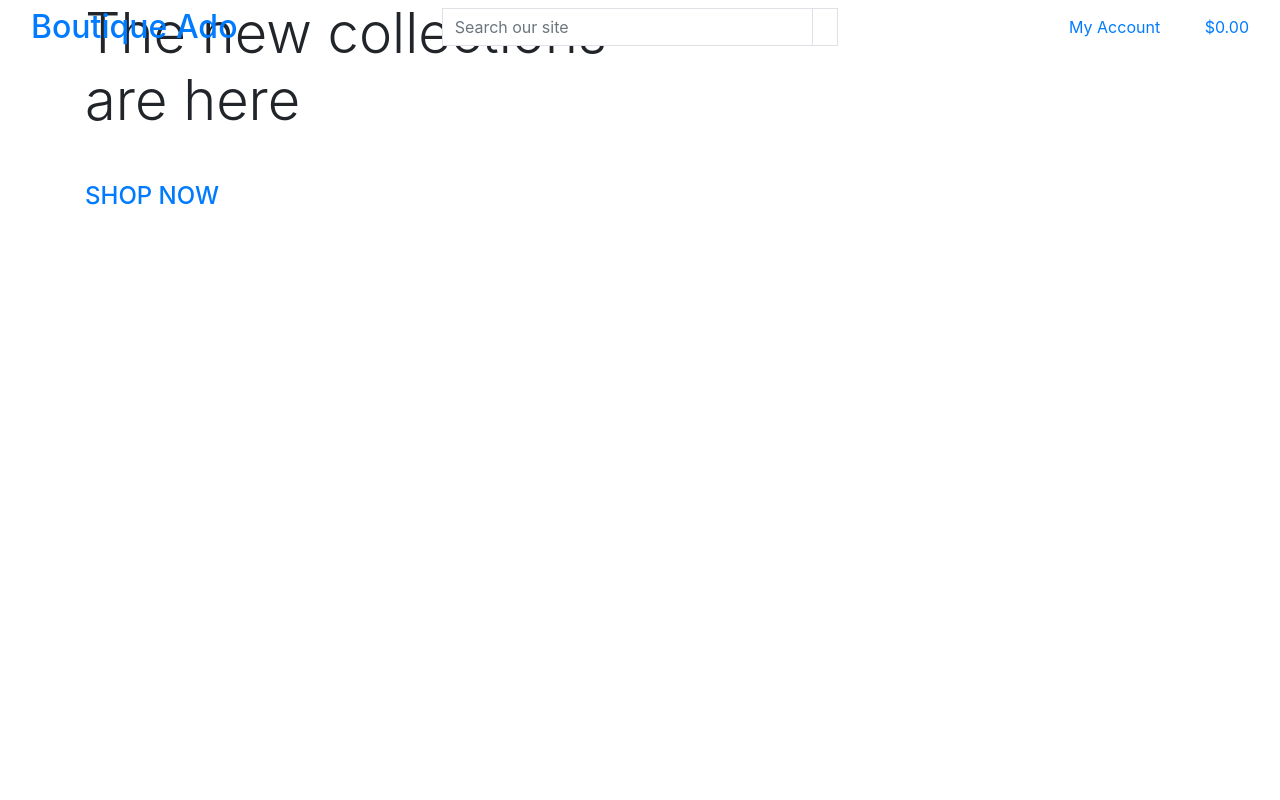
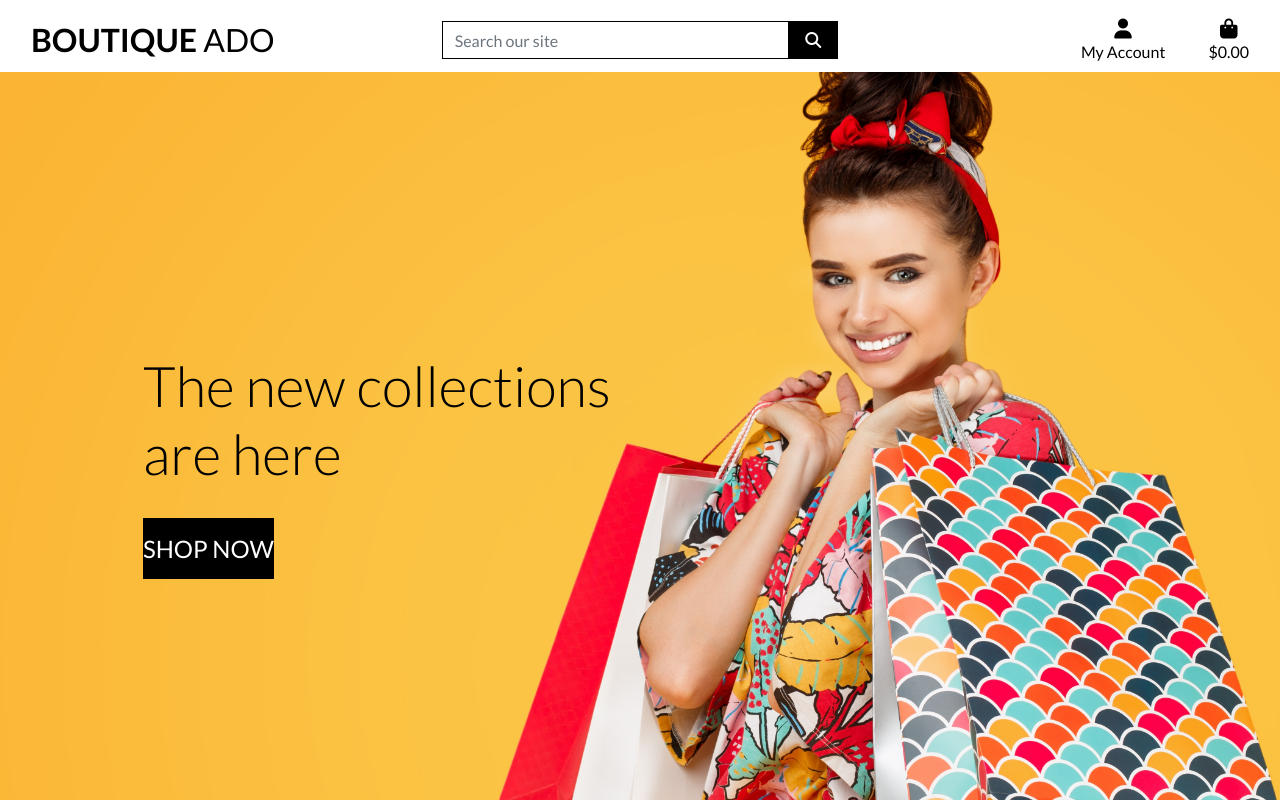
Before and after one commit to dimispapa/boutique-ado-dp, a Django app: page / in a window 1280 px wide. Run offline with Django 3.2, Linux system fonts and the light colour scheme; some libraries are stand-ins or nearby versions.

Commit message:
feat: completed homepage header + css

```diff
--- a/boutique_ado/settings.py
+++ b/boutique_ado/settings.py
@@ -147,6 +147,10 @@ USE_TZ = True
 # https://docs.djangoproject.com/en/3.2/howto/static-files/
 
 STATIC_URL = '/static/'
+STATICFILES_DIRS = (os.path.join(BASE_DIR, 'static'),)
+
+MEDIA_URL = '/media/'
+MEDIA_ROOT = os.path.join(BASE_DIR, 'media')
 
 # Default primary key field type
 # https://docs.djangoproject.com/en/3.2/ref/settings/#default-auto-field
--- a/boutique_ado/urls.py
+++ b/boutique_ado/urls.py
@@ -15,9 +15,11 @@ Including another URLconf
 """
 from django.contrib import admin
 from django.urls import path, include
+from django.conf import settings
+from django.conf.urls.static import static
 
 urlpatterns = [
     path('admin/', admin.site.urls),
     path('accounts/', include('allauth.urls')),
     path('', include('home.urls'))
-]
+] + static(settings.MEDIA_URL, document_root=settings.MEDIA_ROOT)
--- a/home/templates/home/index.html
+++ b/home/templates/home/index.html
@@ -20,7 +20,7 @@
             </h1>
             <div class="my-5">
                 <h4>
-                    <a class="shop-now-button btn-btn-lg round-0 text-uppercase py-3">Shop Now</a>
+                    <a href="" class="shop-now-button btn-btn-lg round-0 text-uppercase py-3">Shop Now</a>
                 </h4>
             </div>
         </div>
--- /dev/null
+++ b/static/css/base.css
@@ -0,0 +1,81 @@
+html {
+    height: 100%;
+}
+
+body {
+    background: url('/media/homepage_background_cropped.jpg') no-repeat center center fixed;
+    background-size: cover;
+    height: calc(100vh - 164px);
+    color: #555;
+    font-family: 'Lato';
+}
+
+/* from Bulma */
+.icon {
+    align-items: center;
+    display: inline-flex;
+    justify-content: center;
+    height: 1.5rem;
+    width: 1.5rem;
+}
+
+.logo-font {
+    text-transform: uppercase;
+}
+
+.main-logo-link {
+    width: fit-content;
+}
+
+.shop-now-button {
+    background: black;
+    color: white;
+    min-width: 260px;
+}
+
+.btn-black {
+    background: black;
+    color: white;
+}
+
+.shop-now-button:hover,
+.shop-now-button:active,
+.shop-now-button:focus,
+.btn-black:hover,
+.btn-black:active,
+.btn-black:focus {
+    background: #222;
+    color: white;
+}
+
+.text-black {
+    color: #000 !important;
+}
+
+.border-black {
+    border: 1px solid black !important;
+}
+
+/* -------------------------------- Media Queries */
+
+/* Slightly larger container on xl screens */
+@media (min-width: 1200px) {
+  .container {
+    max-width: 80%;
+  }
+}
+
+/* fixed top navbar only on medium and up */
+@media (min-width: 992px) {
+    .fixed-top-desktop-only {
+        position: fixed;
+        top: 0;
+        right: 0;
+        left: 0;
+        z-index: 1030;
+    }
+
+    .header-container {
+        padding-top: 164px;
+    }
+}
--- a/templates/base.html
+++ b/templates/base.html
@@ -6,30 +6,38 @@
 <head>
 
     {% block meta %}
+    <meta http-equiv="X-UA-Compatible" content="ie=edge">
     <meta charset="utf-8">
     <meta name="viewport" content="width=device-width, initial-scale=1, shrink-to-fit=no">
-    <meta http-equiv="X-UA-Compatible" content="ie=edge">
     {% endblock %}
 
     {% block extra_meta %}
     {% endblock %}
 
-    {% block core_css %}
-    <link rel="stylesheet" href="https://cdn.jsdelivr.net/npm/bootstrap@4.6.2/dist/css/bootstrap.min.css"
-        integrity="sha384-xOolHFLEh07PJGoPkLv1IbcEPTNtaed2xpHsD9ESMhqIYd0nLMwNLD69Npy4HI+N" crossorigin="anonymous">
+    {% block corecss %}
+    <link rel="stylesheet" href="https://stackpath.bootstrapcdn.com/bootstrap/4.4.1/css/bootstrap.min.css"
+        integrity="sha384-Vkoo8x4CGsO3+Hhxv8T/Q5PaXtkKtu6ug5TOeNV6gBiFeWPGFN9MuhOf23Q9Ifjh" crossorigin="anonymous">
+    <link rel="preconnect" href="https://fonts.googleapis.com">
+    <link rel="preconnect" href="https://fonts.gstatic.com" crossorigin>
+    <link
+        href="https://fonts.googleapis.com/css2?family=Exo:ital,wght@0,100..900;1,100..900&family=Lato:ital,wght@0,100;0,300;0,400;0,700;0,900;1,100;1,300;1,400;1,700;1,900&family=Roboto:ital,wght@0,100;0,300;0,400;0,500;0,700;0,900;1,100;1,300;1,400;1,500;1,700;1,900&display=swap"
+        rel="stylesheet">
+    <link rel="stylesheet" href="{% static 'css/base.css' %}">
     {% endblock %}
 
     {% block extra_css %}
     {% endblock %}
 
-    {% block core_js %}
-    <script src="https://cdn.jsdelivr.net/npm/jquery@3.5.1/dist/jquery.min.js"
-        integrity="sha256-9/aliU8dGd2tb6OSsuzixeV4y/faTqgFtohetphbbj0=" crossorigin="anonymous"></script>
-    <script src="https://cdn.jsdelivr.net/npm/popper.js@1.16.1/dist/umd/popper.min.js"
-        integrity="sha384-9/reFTGAW83EW2RDu2S0VKaIzap3H66lZH81PoYlFhbGU+6BZp6G7niu735Sk7lN" crossorigin="anonymous">
+    {% block corejs %}
+    <script src="https://kit.fontawesome.com/3f60c2fc78.js" crossorigin="anonymous"></script>
+    <script src="https://code.jquery.com/jquery-3.4.1.slim.min.js"
+        integrity="sha384-J6qa4849blE2+poT4WnyKhv5vZF5SrPo0iEjwBvKU7imGFAV0wwj1yYfoRSJoZ+n" crossorigin="anonymous">
     </script>
-    <script src="https://cdn.jsdelivr.net/npm/bootstrap@4.6.2/dist/js/bootstrap.min.js"
-        integrity="sha384-+sLIOodYLS7CIrQpBjl+C7nPvqq+FbNUBDunl/OZv93DB7Ln/533i8e/mZXLi/P+" crossorigin="anonymous">
+    <script src="https://cdn.jsdelivr.net/npm/popper.js@1.16.0/dist/umd/popper.min.js"
+        integrity="sha384-Q6E9RHvbIyZFJoft+2mJbHaEWldlvI9IOYy5n3zV9zzTtmI3UksdQRVvoxMfooAo" crossorigin="anonymous">
+    </script>
+    <script src="https://stackpath.bootstrapcdn.com/bootstrap/4.4.1/js/bootstrap.min.js"
+        integrity="sha384-wfSDF2E50Y2D1uUdj0O3uMBJnjuUD4Ih7YwaYd1iqfktj0Uod8GCExl3Og8ifwB6" crossorigin="anonymous">
     </script>
     {% endblock %}
 
@@ -41,12 +49,10 @@
 
 <body>
     <header class="container-fluid fixed-top">
-        <div class="row">
+        <div id="topnav" class="row bg-white pt-lg-2 d-none d-lg-flex">
             <div class="col-12 col-lg-4 my-auto py-1 py-lg-0 text-center text-lg-left">
                 <a href="{% url 'home' %}" class="nav-link main-logo-link">
-                    <h2 class="logo-font text-black my-0">
-                        <strog>Boutique</strog> Ado
-                    </h2>
+                    <h2 class="logo-font text-black my-0"><strong>Boutique</strong> Ado</h2>
                 </a>
             </div>
             <div class="col-12 col-lg-4 my-auto py-1 py-lg-0">
@@ -104,6 +110,7 @@
                     </li>
                 </ul>
             </div>
+            <div class="col-12 col-lg-4 my-auto py-1 py-lg-0"></div>
         </div>
     </header>
 
@@ -117,8 +124,9 @@
     {% block content %}
     {% endblock %}
 
-    {% block postload_js %}
+    {% block postloadjs %}
     {% endblock %}
+
 
 </body>
 
```
Also changed, not shown: media/homepage_background_cropped.jpg (added).
